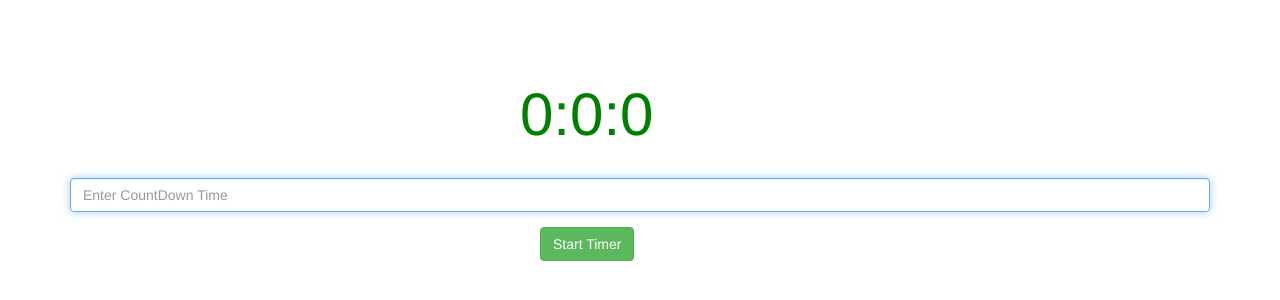
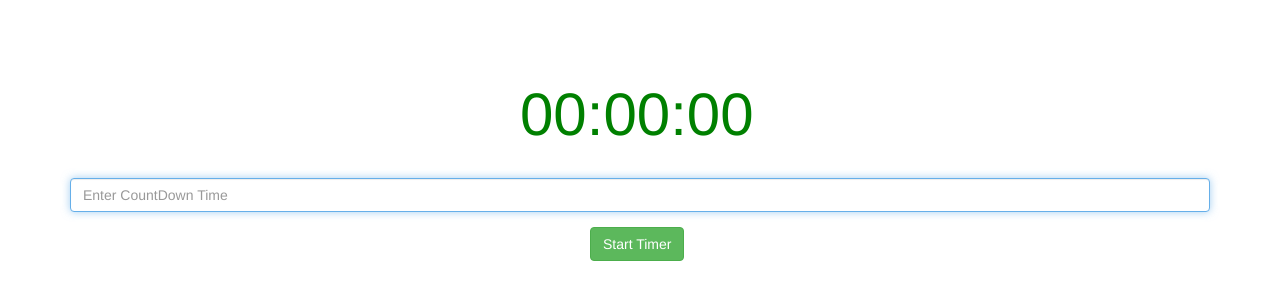
Before and after one commit to yogain123/Silly-Countdown, a plain HTML site: page index.html in a window 1280 px wide. Shown: the part 128-428 px from the top of the page. Drawn offline with nearby package versions, Linux system fonts and the light colour scheme.

Commit message:
fix margin and printer

```diff
--- a/index.css
+++ b/index.css
@@ -5,5 +5,5 @@
 }
 
 button[type="button"] {
-  margin-left: 470px;
+  margin-left: 520px;
 }
--- a/index.js
+++ b/index.js
@@ -1,4 +1,4 @@
-document.getElementById("timer").innerHTML = 0 + ":" + 0 + ":" + 0;
+document.getElementById("timer").innerHTML = "00:00:00";
 document.getElementById("time").focus();
 function startTimer() {
   console.log("inside");
```
